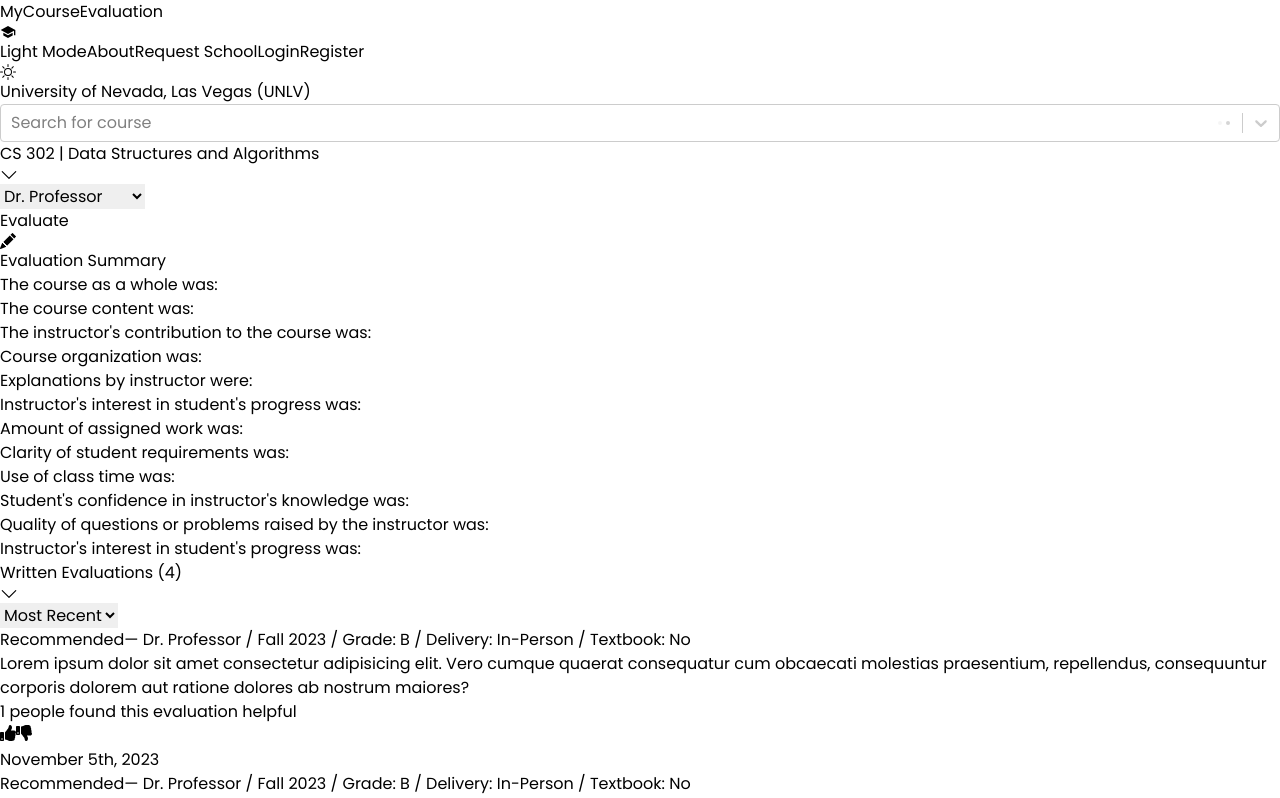
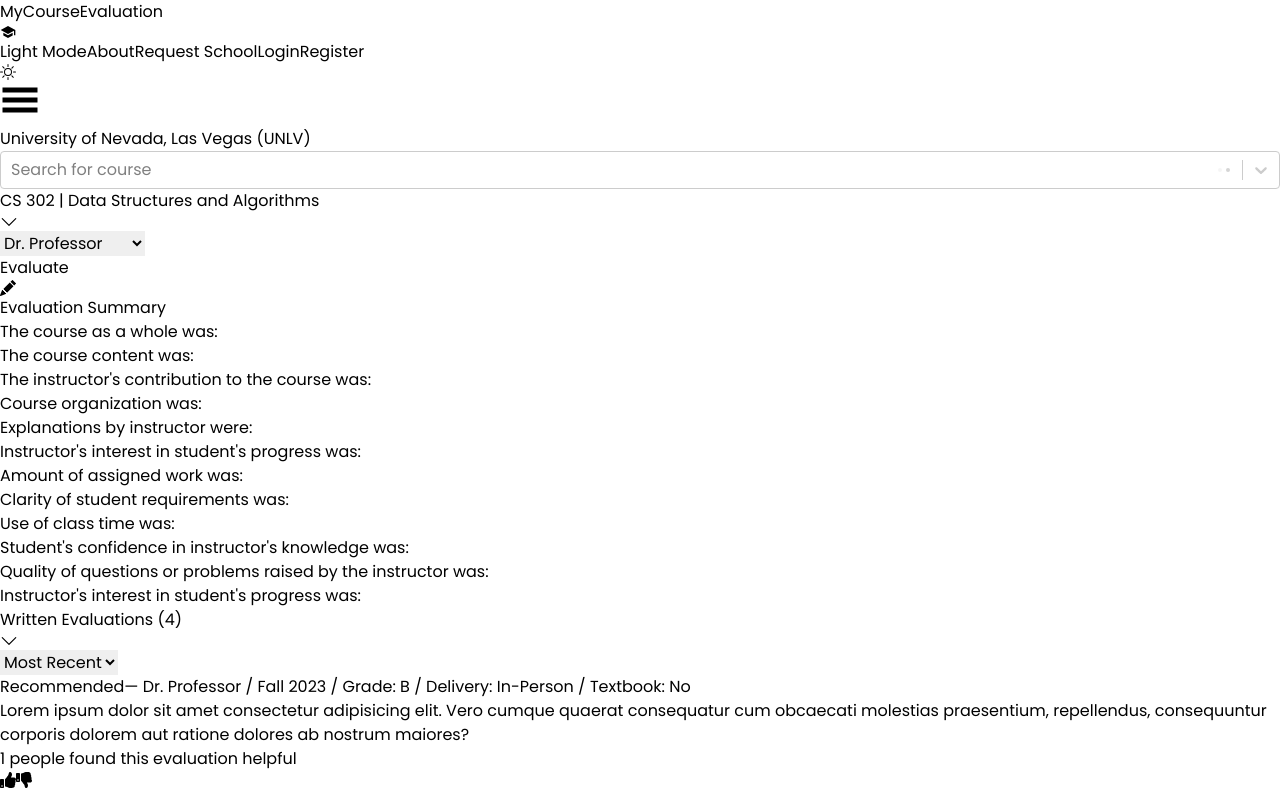
Before and after one commit to chrisj117/CS-472-GROUP-2-PROJECT, a React (Vite) app in the folder web/: page /review in a window 1280 px wide. Shown: the top 798 px of the page. Built offline with nearby package versions, Linux system fonts and the light colour scheme.

Commit message:
Updated links so that when click on link the navbar disappears

```diff
--- a/web/src/components/Navbar.jsx
+++ b/web/src/components/Navbar.jsx
@@ -1,10 +1,16 @@
 import { Link } from "react-router-dom"
 import { BsSun } from "react-icons/bs"
 import { MdSchool } from "react-icons/md"
+import { GiHamburgerMenu } from "react-icons/gi"
+import { IoMdClose } from "react-icons/io"
+import { useState } from "react"
 
 const Navbar = () => {
+  const [hamburgerMenu, setHamburgerMenu] = useState(false)
+
   return (
-    <header className="bg-white text-black py-6 xl:px-10 px-6 flex justify-between items-center border-b-2 border-gray-200">
+    <nav>
+      <div className="bg-white text-black py-6 xl:px-10 px-6 flex justify-between items-center border-b-2 border-gray-200">
         {/* Logo */}
         <Link to="/" className="flex items-center">
           <div>
@@ -15,10 +21,10 @@ const Navbar = () => {
               Evaluation
             </span>
           </div>
-        <MdSchool className="text-5xl xl:text-2xl" />
+          <MdSchool className="text-5xl xl:text-2xl xl:text-black" />
         </Link>
         {/* Top Right Corner */}
-      <div className="flex gap-6 items-center">
+        <div className="hidden md:flex gap-6 items-center">
           <button className="text-black px-2 py-2 xl:px-4 xl:py-2 rounded-lg hover:bg-gray-900 hover:text-white hover:border-gray-900 xl:border-2 border-gray-300">
             <div className="flex gap-2 items-center">
               <span className="hidden xl:block">Light Mode</span>{" "}
@@ -37,11 +43,63 @@ const Navbar = () => {
           <Link to="/login" className="text-black hover:underline xl:text-lg">
             Login
           </Link>
-        <Link to="/register" className="text-black hover:underline xl:text-lg">
+          <Link
+            to="/register"
+            className="text-black hover:underline xl:text-lg"
+          >
             Register
           </Link>
         </div>
-    </header>
+        <div className="inline-block md:hidden">
+          <button
+            onClick={() => setHamburgerMenu(!hamburgerMenu)}
+            className="flex items-center justify-center text-center"
+          >
+            {hamburgerMenu ? (
+              <IoMdClose fontSize={48} />
+            ) : (
+              <GiHamburgerMenu fontSize={40} />
+            )}
+          </button>
+        </div>
+      </div>
+      {hamburgerMenu ? (
+        <div className="flex flex-col gap-4 md:hidden justify-center items-center py-6 border-b-2 border-gray-200">
+          <button className="text-black px-2 py-2 xl:px-4 xl:py-2 rounded-lg hover:bg-gray-900 hover:text-white hover:border-gray-900 xl:border-2 border-gray-300">
+            <div className="flex gap-2 items-center">
+              <span className="hidden xl:block">Light Mode</span>{" "}
+              <BsSun className="text-2xl" />
+            </div>
+          </button>
+          <button onClick={() => setHamburgerMenu(false)}>
+            <Link to="/about" className="text-black hover:underline xl:text-lg">
+              About
+            </Link>
+          </button>
+          <button onClick={() => setHamburgerMenu(false)}>
+            <Link
+              to="/request-school"
+              className="text-black hover:underline xl:text-lg"
+            >
+              Request School
+            </Link>
+          </button>
+          <button onClick={() => setHamburgerMenu(false)}>
+            <Link to="/login" className="text-black hover:underline xl:text-lg">
+              Login
+            </Link>
+          </button>
+          <button onClick={() => setHamburgerMenu(false)}>
+            <Link
+              to="/register"
+              className="text-black hover:underline xl:text-lg"
+            >
+              Register
+            </Link>
+          </button>
+        </div>
+      ) : null}
+    </nav>
   )
 }
 
```
Lines whose indentation alone changed are shown as unchanged.
